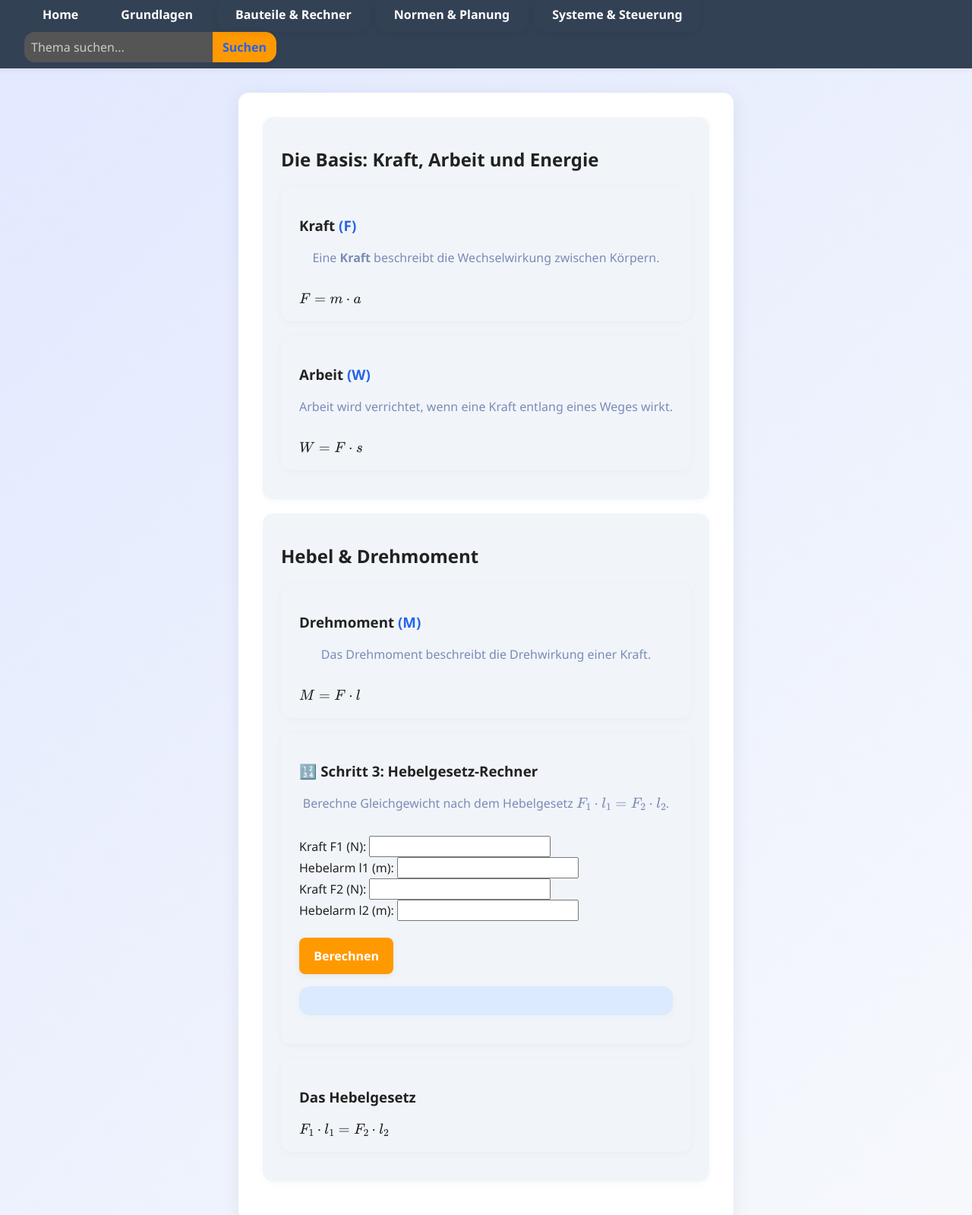
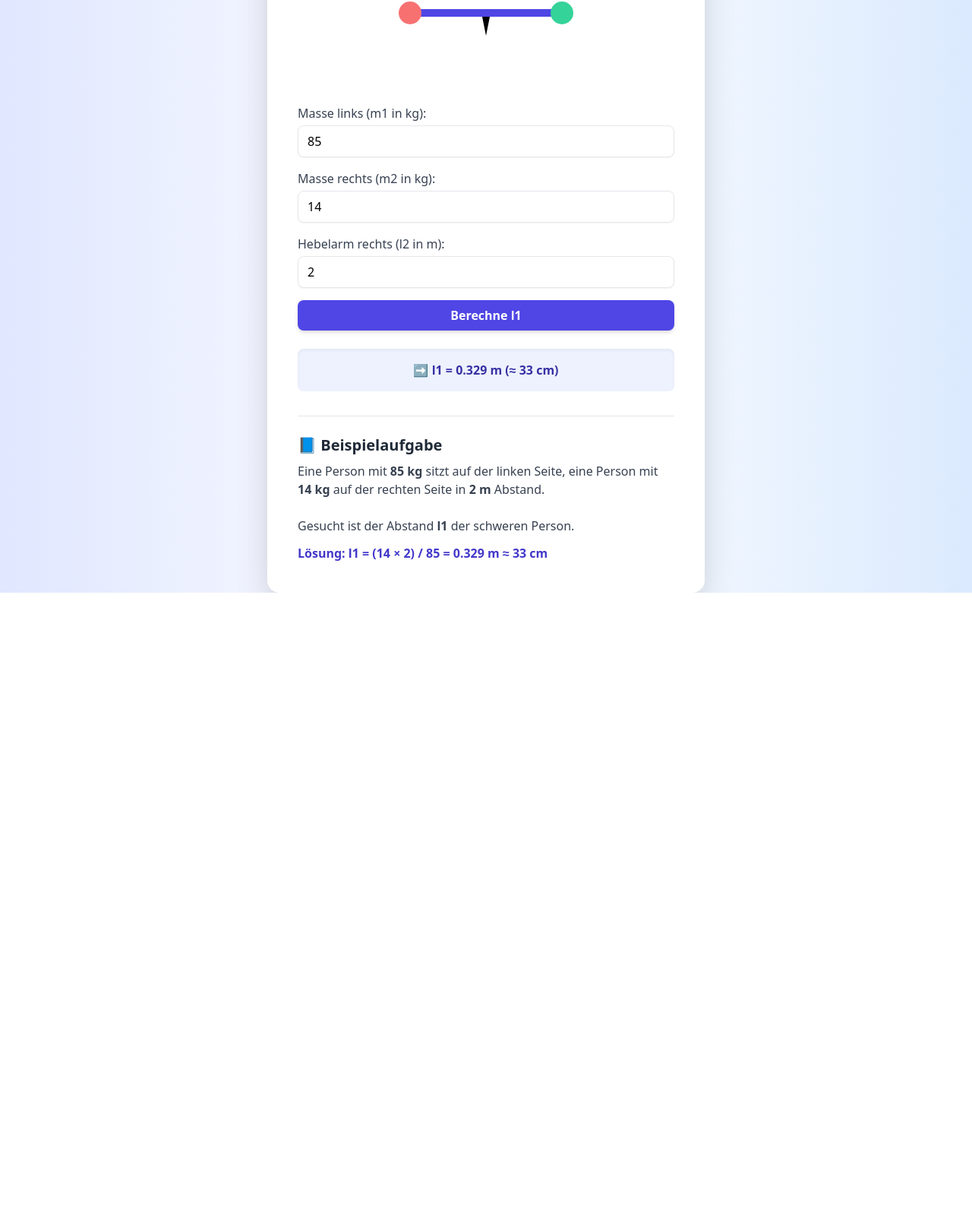
Before and after one commit to CyrexMV/cyrexmv.github.io, a plain HTML site: page Hebel.html in a window 1280 px wide. Shown: the part 223-1822 px from the top of the page at 76% size. After the commit the page ends 1003 px from the top, so only its background shows below. Drawn offline with nearby package versions, Linux system fonts and the light colour scheme.

Commit message:
Aktualisieren von Hebel.html

```diff
--- a/Hebel.html
+++ b/Hebel.html
@@ -2,159 +2,110 @@
 <html lang="de">
 <head>
   <meta charset="UTF-8">
-  <meta name="viewport" content="width=device-width, initial-scale=1.0">
-  <title>Grundlagen der Mechanik</title>
-  <link rel="stylesheet" href="style.css">
-  <script src="https://cdn.jsdelivr.net/npm/mathjax@3/es5/tex-mml-chtml.js" id="MathJax-script" async></script>
+  <title>Hebelgesetz Rechner mit Wippe</title>
+  <script src="https://cdn.tailwindcss.com"></script>
+  <style>
+    /* SVG Wippe zentrieren */
+    #wippe-container {
+      width: 100%;
+      height: 200px;
+      display: flex;
+      justify-content: center;
+      align-items: center;
+      margin-bottom: 20px;
+    }
+    svg {
+      overflow: visible;
+    }
+  </style>
 </head>
-<body>
+<body class="bg-gradient-to-r from-indigo-100 via-white to-blue-100 min-h-screen flex flex-col items-center justify-start font-sans pt-10">
 
-<header>
-  <h1>Grundlagen der Mechanik</h1>
-  <p>Die wichtigsten Begriffe, Kräfte und Hebelgesetze kompakt erklärt.</p>
-</header>
+  <div class="bg-white shadow-2xl rounded-2xl p-10 max-w-xl w-full">
+    <h1 class="text-3xl font-bold text-center mb-6 text-indigo-700">⚖️ Hebelgesetz Rechner</h1>
 
-<!-- NAVIGATION VOM PORTAL -->
-<nav>
-  <a href="impressum.html" class="nav-logo">Mecha-Portal</a>
-  <a href="kontaktformular.html" class="kontakt-btn" style="margin-left: 1rem; display: inline-block; background: #2563eb; color: #fff; padding: 0.5rem 1.2rem; border-radius: 6px; font-weight: bold; text-decoration: none; transition: background 0.2s;">Kontakt aufnehmen</a>
-  <div class="nav-links">
-      <a href="index.html">Home</a>
-      <a href="grundlagen.html">Grundlagen</a>
-      <div class="dropdown">
-          <button class="dropbtn">Bauteile & Rechner</button>
-          <div class="dropdown-content">
-              <a href="formeln.html">Formelsammlung</a>
-              <a href="rechner.html">Grundlagen-Rechner</a>
-              <hr>
-              <a href="kondensator.html">Kondensatoren</a>
-              <a href="z-diode.html">Z-Dioden</a>
-              <a href="vorwiderstand.html">LED-Vorwiderstand</a>
-          </div>
-      </div>
-      <div class="dropdown">
-          <button class="dropbtn">Normen & Planung</button>
-          <div class="dropdown-content">
-              <a href="installation.html">Elektroinstallation</a>
-              <a href="leitungsdimensionierung.html">Leitungsdimensionierung</a>
-              <a href="vde-normen.html">VDE-Normen</a>
-              <hr>
-              <a href="sicherheitstechnik.html">Sicherheitstechnik</a>
-              <a href="schutzkleinspannung.html">Schutzkleinspannung</a>
-              <a href="schaltplanlesen.html">Schaltplanlesen</a>
-              <a href="grafcet.html">GRAFCET</a>
-          </div>
-      </div>
-      <div class="dropdown">
-          <button class="dropbtn">Systeme & Steuerung</button>
-          <div class="dropdown-content">
-              <a href="digitaltechnik.html">Digitaltechnik</a>
-              <a href="sensorik-aktorik.html">Sensorik & Aktorik</a>
-              <a href="antriebstechnik.html">Antriebstechnik</a>
-              <a href="pneumatik.html">Pneumatik</a>
-              <hr>
-              <a href="sps-grundlagen.html">SPS-Grundlagen</a>
-              <a href="vps-grundlagen.html">VPS-Grundlagen</a>
-              <a href="bussysteme.html">Bussysteme</a>
-              <a href="logo-grundlagen.html">Siemens LOGO!</a>
-          </div>
-      </div>
-  </div>
-  <form action="suche.html" method="get" class="search-form">
-      <input type="search" name="q" placeholder="Thema suchen..." required>
-      <button type="submit">Suchen</button>
-  </form>
-</nav>
-
-<div class="container">
-
-  <div class="section">
-    <h2>Die Basis: Kraft, Arbeit und Energie</h2>
-
-    <div class="content-box">
-      <h3>Kraft <span style="color:#2563eb;">(F)</span></h3>
-      <p>Eine <strong>Kraft</strong> beschreibt die Wechselwirkung zwischen Körpern.</p>
-      <div class="formula">\( F = m \cdot a \)</div>
+    <!-- Wippe -->
+    <div id="wippe-container">
+      <svg width="300" height="100">
+        <!-- Hebel -->
+        <rect id="hebel" x="50" y="45" width="200" height="10" fill="#4f46e5" rx="5" ry="5" transform-origin="150 50"/>
+        <!-- Fulcrum / Drehpunkt -->
+        <polygon points="145,55 155,55 150,80" fill="#000"/>
+        <!-- Linke Masse -->
+        <circle id="mass-left" cx="50" cy="50" r="15" fill="#f87171"/>
+        <!-- Rechte Masse -->
+        <circle id="mass-right" cx="250" cy="50" r="15" fill="#34d399"/>
+      </svg>
     </div>
 
-    <div class="content-box">
-      <h3>Arbeit <span style="color:#2563eb;">(W)</span></h3>
-      <p>Arbeit wird verrichtet, wenn eine Kraft entlang eines Weges wirkt.</p>
-      <div class="formula">\( W = F \cdot s \)</div>
+    <!-- Eingabeformular -->
+    <div class="space-y-4">
+      <div>
+        <label for="m1" class="block text-gray-700 font-medium">Masse links (m1 in kg):</label>
+        <input id="m1" type="number" value="85" class="mt-1 w-full border rounded-lg px-3 py-2 shadow-sm focus:ring focus:ring-indigo-300">
+      </div>
+
+      <div>
+        <label for="m2" class="block text-gray-700 font-medium">Masse rechts (m2 in kg):</label>
+        <input id="m2" type="number" value="14" class="mt-1 w-full border rounded-lg px-3 py-2 shadow-sm focus:ring focus:ring-indigo-300">
+      </div>
+
+      <div>
+        <label for="l2" class="block text-gray-700 font-medium">Hebelarm rechts (l2 in m):</label>
+        <input id="l2" type="number" value="2" step="0.01" class="mt-1 w-full border rounded-lg px-3 py-2 shadow-sm focus:ring focus:ring-indigo-300">
+      </div>
+
+      <button onclick="berechneL1()" class="w-full bg-indigo-600 hover:bg-indigo-700 text-white font-bold py-2 px-4 rounded-lg shadow-md transition duration-200">
+        Berechne l1
+      </button>
+    </div>
+
+    <!-- Ergebnis -->
+    <div id="result" class="mt-6 p-4 bg-indigo-50 rounded-lg text-indigo-800 font-semibold text-center shadow-inner">
+      Ergebnis erscheint hier...
+    </div>
+
+    <!-- Beispielaufgabe -->
+    <div class="mt-8 border-t pt-6">
+      <h2 class="text-xl font-bold text-gray-800 mb-2">📘 Beispielaufgabe</h2>
+      <p class="text-gray-700">
+        Eine Person mit <b>85 kg</b> sitzt auf der linken Seite, eine Person mit <b>14 kg</b> auf der rechten Seite in <b>2 m</b> Abstand.
+        <br><br>
+        Gesucht ist der Abstand <b>l1</b> der schweren Person.
+      </p>
+      <p class="mt-3 font-semibold text-indigo-700">
+        Lösung: l1 = (14 × 2) / 85 = 0.329 m ≈ 33 cm
+      </p>
     </div>
   </div>
 
-  <div class="section">
-    <h2>Hebel & Drehmoment</h2>
+  <script>
+    function berechneL1() {
+      const m1 = parseFloat(document.getElementById("m1").value);
+      const m2 = parseFloat(document.getElementById("m2").value);
+      const l2 = parseFloat(document.getElementById("l2").value);
 
-    <div class="content-box">
-      <h3>Drehmoment <span style="color:#2563eb;">(M)</span></h3>
-      <p>Das Drehmoment beschreibt die Drehwirkung einer Kraft.</p>
-      <div class="formula">\( M = F \cdot l \)</div>
-    </div>
+      if (isNaN(m1) || isNaN(m2) || isNaN(l2) || m1 <= 0) {
+        document.getElementById("result").innerText = "❌ Bitte gültige Werte eingeben!";
+        return;
+      }
 
-    <!-- NEU: RECHNER -->
-    <div class="content-box">
-      <h3>🔢 Schritt 3: Hebelgesetz-Rechner</h3>
-      <p>Berechne Gleichgewicht nach dem Hebelgesetz \(F_1 \cdot l_1 = F_2 \cdot l_2\).</p>
+      const l1 = (m2 * l2) / m1;
+      document.getElementById("result").innerText =
+        `➡️ l1 = ${(l1).toFixed(3)} m (≈ ${(l1*100).toFixed(0)} cm)`;
 
-      <form id="hebelForm">
-        <label>Kraft F1 (N): <input type="number" step="any" id="F1"></label><br>
-        <label>Hebelarm l1 (m): <input type="number" step="any" id="l1"></label><br>
-        <label>Kraft F2 (N): <input type="number" step="any" id="F2"></label><br>
-        <label>Hebelarm l2 (m): <input type="number" step="any" id="l2"></label><br><br>
-        <button type="button" onclick="berechneHebel()">Berechnen</button>
-      </form>
+      // Wippe animieren
+      const maxTilt = 15; // max Drehwinkel in Grad
+      const tilt = maxTilt * (m2*l2 - m1*l1) / Math.max(m1*l1, m2*l2);
+      document.getElementById("hebel").setAttribute("transform", `rotate(${tilt} 150 50)`);
 
-      <div id="hebelResult" class="info-box" style="margin-top:1em;"></div>
-    </div>
+      // Massen nach unten/oben verschieben
+      document.getElementById("mass-left").setAttribute("cy", 50 - tilt);
+      document.getElementById("mass-right").setAttribute("cy", 50 + tilt);
+    }
 
-    <div class="content-box">
-      <h3>Das Hebelgesetz</h3>
-      <div class="formula">\( F_1 \cdot l_1 = F_2 \cdot l_2 \)</div>
-    </div>
-  </div>
-
-</div>
-
-<footer>
-  <p>
-    Mechanik-Portal &copy; 2025 – Wissen für die Praxis
-    <span style="float:right;">
-      <a href="datenschutzerklärung.html" style="background:#2563eb; color:#fff; padding:0.3rem 1rem; border-radius:6px; font-size:0.95rem; text-decoration:none; margin-right:0.5rem;">Datenschutzerklärung</a>
-      <a href="impressum.html" style="background:#2563eb; color:#fff; padding:0.3rem 1rem; border-radius:6px; font-size:0.95rem; text-decoration:none;">Impressum</a>
-    </span>
-  </p>
-</footer>
-
-<script>
-function berechneHebel() {
-  let F1 = parseFloat(document.getElementById("F1").value);
-  let l1 = parseFloat(document.getElementById("l1").value);
-  let F2 = parseFloat(document.getElementById("F2").value);
-  let l2 = parseFloat(document.getElementById("l2").value);
-
-  let result = "";
-
-  if (!isNaN(F1) && !isNaN(l1) && !isNaN(F2)) {
-    l2 = (F1 * l1) / F2;
-    result = "Ergebnis: l2 = " + l2.toFixed(2) + " m";
-  } else if (!isNaN(F1) && !isNaN(l1) && !isNaN(l2)) {
-    F2 = (F1 * l1) / l2;
-    result = "Ergebnis: F2 = " + F2.toFixed(2) + " N";
-  } else if (!isNaN(F2) && !isNaN(l2) && !isNaN(l1)) {
-    F1 = (F2 * l2) / l1;
-    result = "Ergebnis: F1 = " + F1.toFixed(2) + " N";
-  } else if (!isNaN(F2) && !isNaN(l2) && !isNaN(F1)) {
-    l1 = (F2 * l2) / F1;
-    result = "Ergebnis: l1 = " + l1.toFixed(2) + " m";
-  } else {
-    result = "Bitte genau drei Werte eingeben!";
-  }
-
-  document.getElementById("hebelResult").innerText = result;
-}
-</script>
-
+    // Initiale Anzeige
+    berechneL1();
+  </script>
 </body>
 </html>
```
